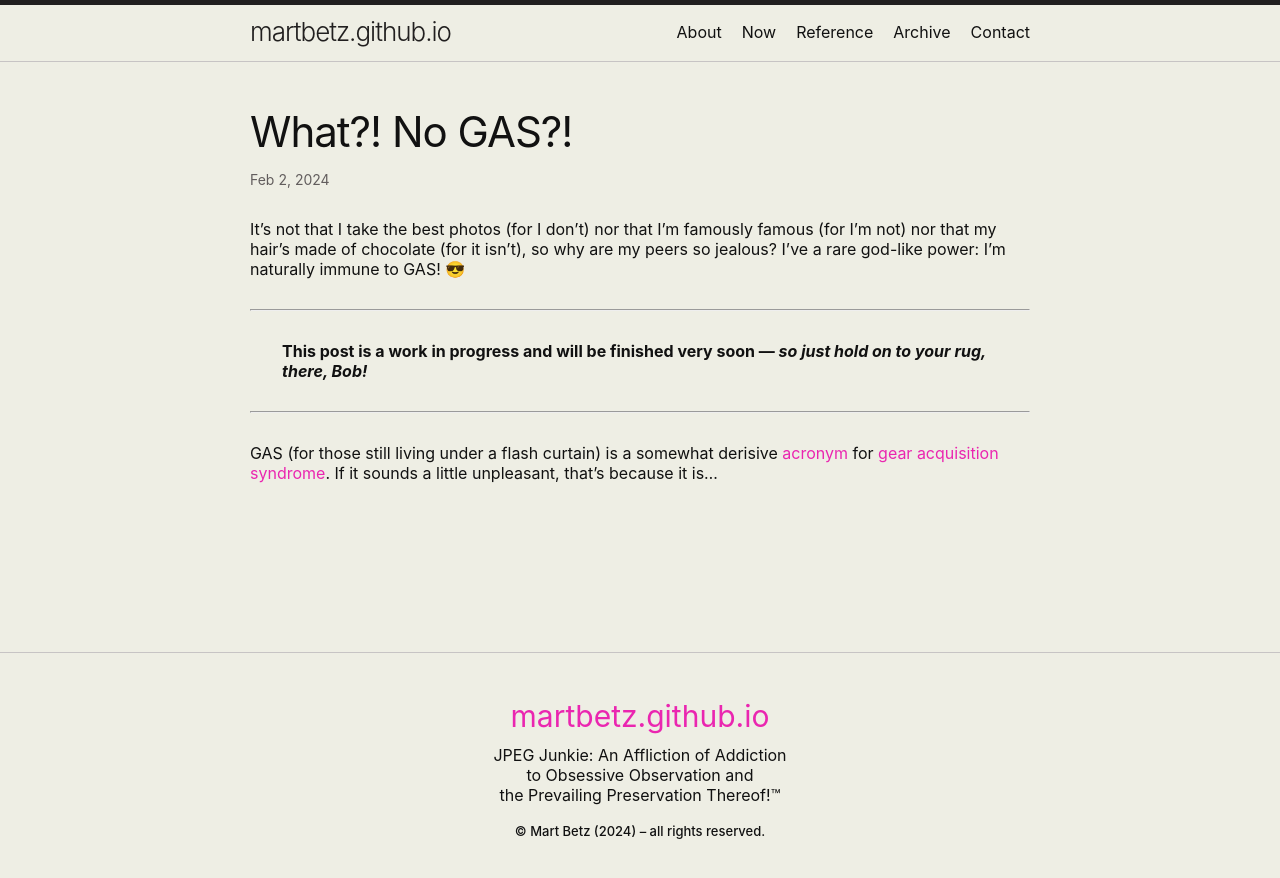
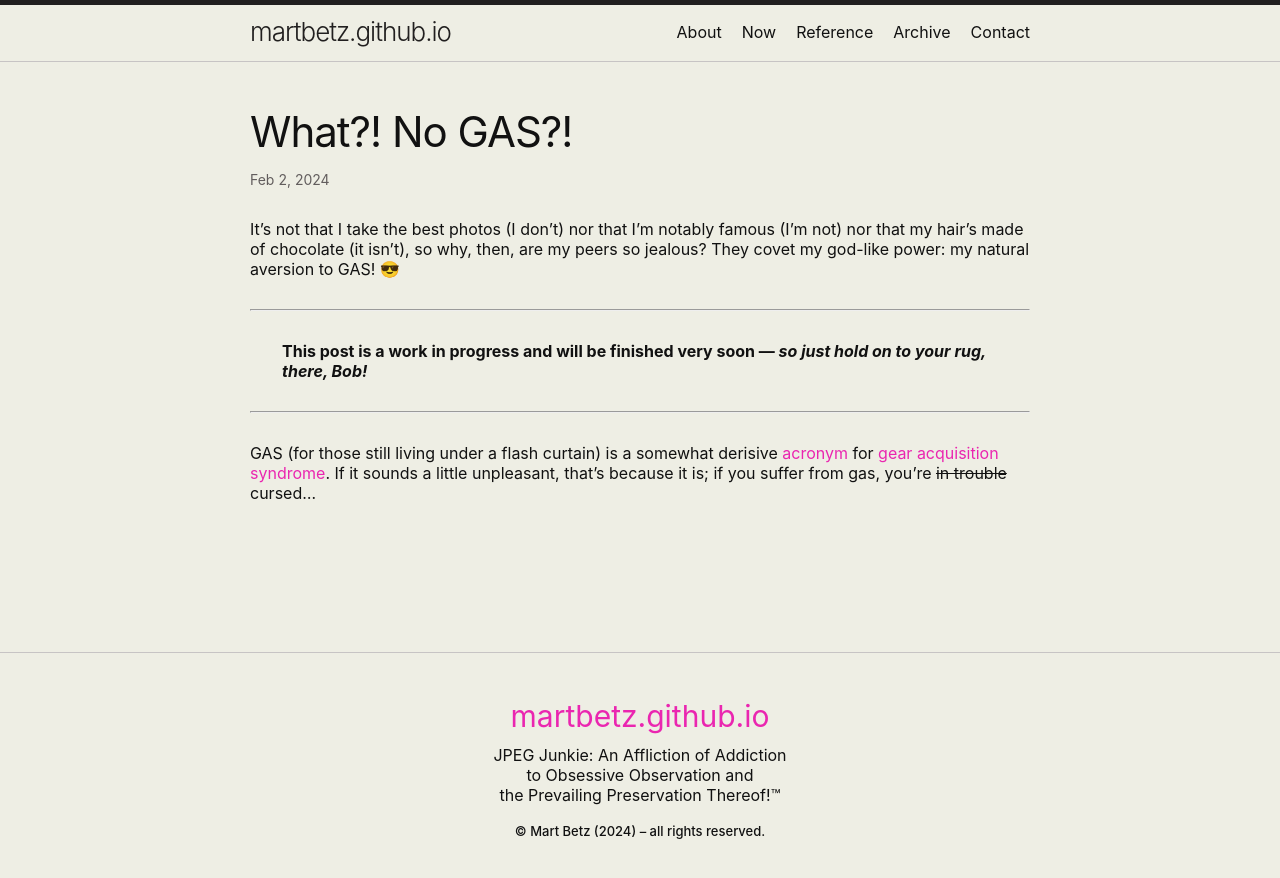
Before and after one commit to martbetz/martbetz.github.io, a Jekyll site: the page built from _posts/2024-02-02-what-no-gas.md, in a window 1280 px wide. Shown: the top 878 px of the page. Built offline with Jekyll 4.4.1, drawn with Linux system fonts in a browser that asks for light colours.

Commit message:
Add files via upload

```diff
--- a/_posts/2024-02-02-what-no-gas.md
+++ b/_posts/2024-02-02-what-no-gas.md
@@ -4,15 +4,17 @@
 caterories: article photography gear
 ---
 
-It's not that I take the best photos (for I don't) nor that I'm famously famous (for I'm not) nor that my hair's made of chocolate (for it isn't), so why are my peers so jealous? I've a rare god-like power: I'm naturally immune to GAS! 😎
+It's not that I take the best photos (I don't) nor that I'm notably famous (I'm not) nor that my hair's made of chocolate (it isn't), so why, then, are my peers so jealous? They covet my god-like power: my natural aversion to GAS! 😎
 
 <hr><p><span style="display:block; margin-left:2em; margin-right:2em">
 <b>This post is a work in progress and will be finished very soon — <i>so just hold on to your rug, there, Bob!</i></b><hr>
 </span></p>
 
-GAS (for those still living under a flash curtain) is a somewhat derisive [acronym](https://www.grammarbook.com/blog/abbreviations/abbreviations-acronyms-and-initialisms-revisited/) for [gear acquisition syndrome](https://de.m.wikipedia.org/wiki/Gear_Acquisition_Syndrome). If it sounds a little unpleasant, that's because it is...
+GAS (for those still living under a flash curtain) is a somewhat derisive [acronym](https://www.grammarbook.com/blog/abbreviations/abbreviations-acronyms-and-initialisms-revisited/) for [gear acquisition syndrome](https://de.m.wikipedia.org/wiki/Gear_Acquisition_Syndrome). If it sounds a little unpleasant, that's because it is; if you suffer from gas, you're <s>in trouble</s> cursed...
 
 <!--
+
+It's not that I take the best photos (for I don't) nor that I'm notably famous (for I'm not) nor that my hair's made of chocolate (for it isn't), so why are my peers so jealous? I've a rare god-like power: I'm naturally immune to GAS! 😎
 
 uncontrollable and insatiable need to... addiction... curse... disease... chronic
 
```
